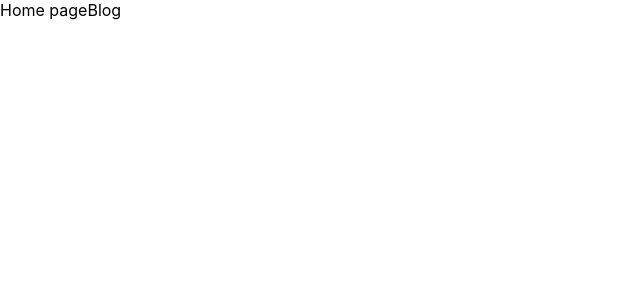
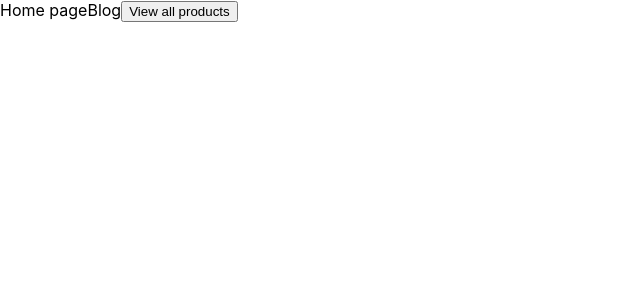
Before and after one commit to SrijanShovit/Next-JS, a Next.js app: page / in a window 1280 px wide. Shown: the top 300 px of the page, without its empty margins (0-640 px from the left). Built offline with nearby package versions, Linux system fonts and the light colour scheme.

Commit message:
navigating programtically

```diff
--- a/pages/index.js
+++ b/pages/index.js
@@ -1,12 +1,25 @@
 import Link from 'next/link'
 
+//useRouter is used for navigating programatically
+import {useRouter} from 'next/router'
 export default function Home() {
+  const router = useRouter()
+  const handler = () => {
+    //the push method of router object is used
+    // router.push('/product')   //pushes into stack
+    router.replace('/product')   //replaces into stack
+  }
   return (
     <div >
      Home page
      <Link href="/blog">
       <a>Blog</a>
      </Link>
+
+     {/* button to navigate to product list page */}
+     <button onClick={handler}>
+       View all products
+     </button>
     </div>
   )
 }
```
Also changed, not shown: pages/product/index.js (added, +13 -0 lines).
